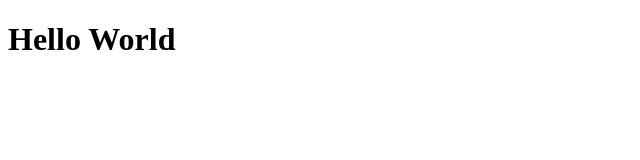
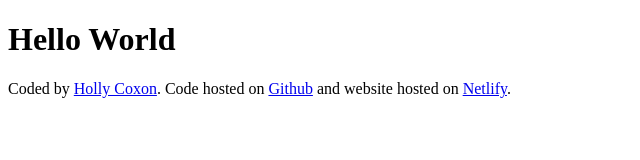
Before and after one commit to hollycoxon/plus-week7-hw, a plain HTML site: page index.html in a window 1280 px wide. Shown: the whole page, without its empty margins (0-640 px from the left). Drawn offline with Linux system fonts and the light colour scheme.

Commit message:
Created HTML footer

```diff
--- a/index.html
+++ b/index.html
@@ -7,6 +7,18 @@
   </head>
   <body>
     <h1>Hello World</h1>
+    <footer>
+      Coded by
+      <a href="https://github.com/hollycoxon" target="_blank">Holly Coxon</a>.
+      Code hosted on
+      <a href="https://github.com/hollycoxon/plus-week7-hw" target="_blank"
+        >Github</a
+      >
+      and website hosted on
+      <a href="https://shecodes-plus-weather-hw7.netlify.app/" target="_blank"
+        >Netlify</a
+      >.
+    </footer>
     <script src="src/javascript.js"></script>
   </body>
 </html>
```
